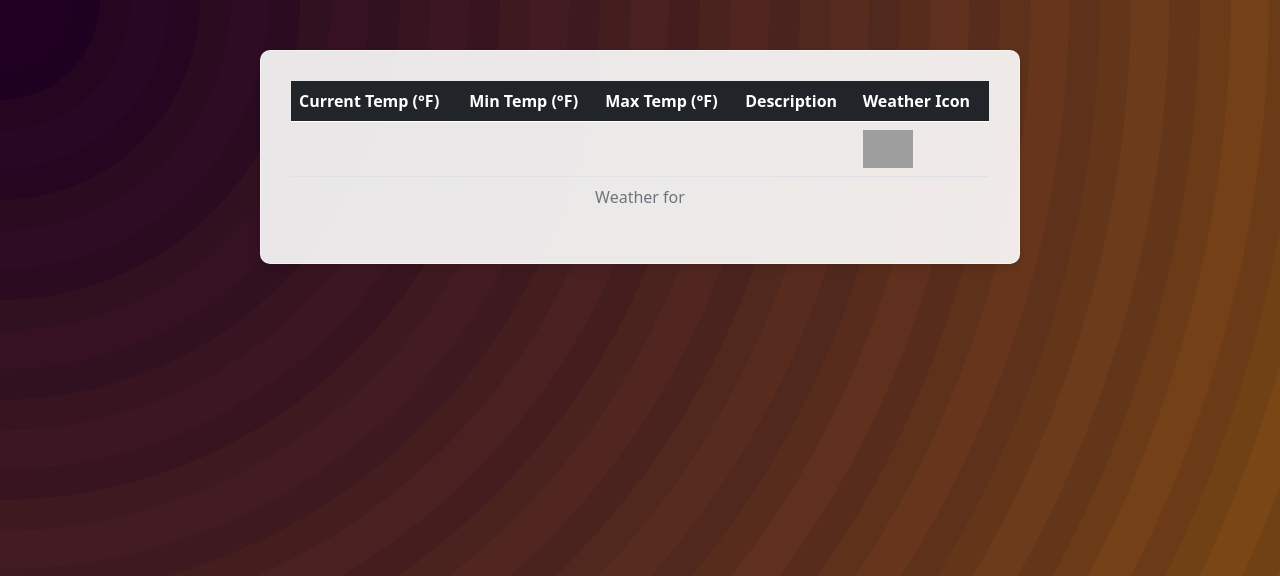
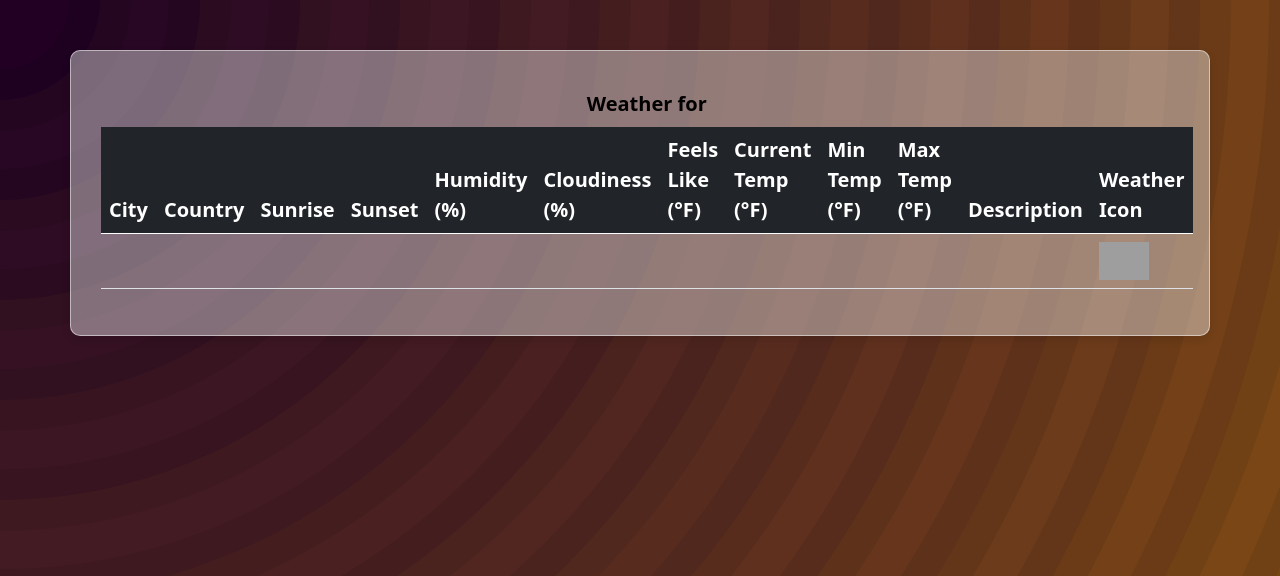
Before and after one commit to LoganPickell/Weather, a Flask app: template templates/weather.html in a window 1280 px wide. Shown: the top 576 px of the page. Run offline with Flask 3, Linux system fonts and the light colour scheme; the template is opened without the code that fills it, so the values that code supplies are empty; grey boxes are pictures that could not be loaded.

Commit message:
style changes, added new columns

```diff
--- a/app.py
+++ b/app.py
@@ -1,4 +1,5 @@
 from flask import Flask, render_template, request
+from datetime import datetime
 import requests
 
 app = Flask(__name__)
@@ -6,6 +7,9 @@
 
 def kelvin_to_fahrenheit(kelvin_temp):
     return round((kelvin_temp - 273.15) * 9/5 + 32, 2)
+
+def unix_to_readable(unix_timestamp):
+    return datetime.fromtimestamp(unix_timestamp).strftime('%H:%M')
 
 @app.route('/')
 def index():
@@ -23,6 +27,12 @@
 
     weather = {
         'city': data['name'],
+        'Country': data['sys']['country'],
+        'Sunrise': unix_to_readable(data['sys']['sunrise']),
+        'Sunset': unix_to_readable(data['sys']['sunset']),
+        'Humidity': data['main']['humidity'],
+        'Cloudiness': data['clouds']['all'],
+        'Feels_Like': kelvin_to_fahrenheit(data['main']['feels_like']),
         'temperature': kelvin_to_fahrenheit(data['main']['temp']),
         'min_temperature': kelvin_to_fahrenheit(data['main']['temp_min']),
         'max_temperature': kelvin_to_fahrenheit(data['main']['temp_max']),
--- a/static/css/index.css
+++ b/static/css/index.css
@@ -6,7 +6,7 @@
 }
 .weather-form-container {
     margin-top: 50px;
-    background: rgba(255, 255, 255, 0.9); /* Semi-transparent background */
+    background: rgba(255, 255, 255, 0.4);
     padding: 30px;
     border-radius: 10px;
     box-shadow: 0 4px 8px rgba(0, 0, 0, 0.1);
--- a/static/css/weather.css
+++ b/static/css/weather.css
@@ -5,18 +5,25 @@
     background-size: cover;
 }
 .weather-container {
-    margin-top: 50px;
-    background: rgba(255, 255, 255, 0.9); /* Semi-transparent background */
+    background: rgba(255, 255, 255, 0.4);
     padding: 30px;
     border-radius: 10px;
     box-shadow: 0 4px 8px rgba(0, 0, 0, 0.1);
     border: 1px solid rgba(255, 255, 255, 0.5);
+    width: 100%;
+    margin: 50px auto;
+    font-size: 20px;
 }
 .weather-table caption {
-    caption-side: top;
-    font-size: 1.5em;
+    font-size: 2em;
     margin-bottom: 15px;
+    font-weight: bolder;
 }
 .weather-icon img {
     width: 50px;
 }
+.text-center {
+    font-weight: bolder;
+    color: #000;
+    caption-side: top;
+}
--- a/templates/weather.html
+++ b/templates/weather.html
@@ -13,6 +13,13 @@
                     <caption class="text-center">Weather for {{ weather.city }}</caption>
                     <thead class="table-dark">
                         <tr>
+                            <th>City</th>
+                            <th>Country</th>
+                            <th>Sunrise</th>
+                            <th>Sunset</th>
+                            <th>Humidity (%)</th>
+                            <th>Cloudiness (%)</th>
+                            <th>Feels Like (°F)</th>
                             <th>Current Temp (°F)</th>
                             <th>Min Temp (°F)</th>
                             <th>Max Temp (°F)</th>
@@ -22,6 +29,13 @@
                     </thead>
                     <tbody>
                         <tr>
+                            <td>{{ weather.city }}</td>
+                            <td>{{ weather.Country }}</td>
+                            <td>{{ weather.Sunrise }}</td>
+                            <td>{{ weather.Sunset }}</td>
+                            <td>{{ weather.Humidity }}</td>
+                            <td>{{ weather.Cloudiness }}</td>
+                            <td>{{ weather.Feels_Like }}</td>
                             <td>{{ weather.temperature }}</td>
                             <td>{{ weather.min_temperature }}</td>
                             <td>{{ weather.max_temperature }}</td>
```
